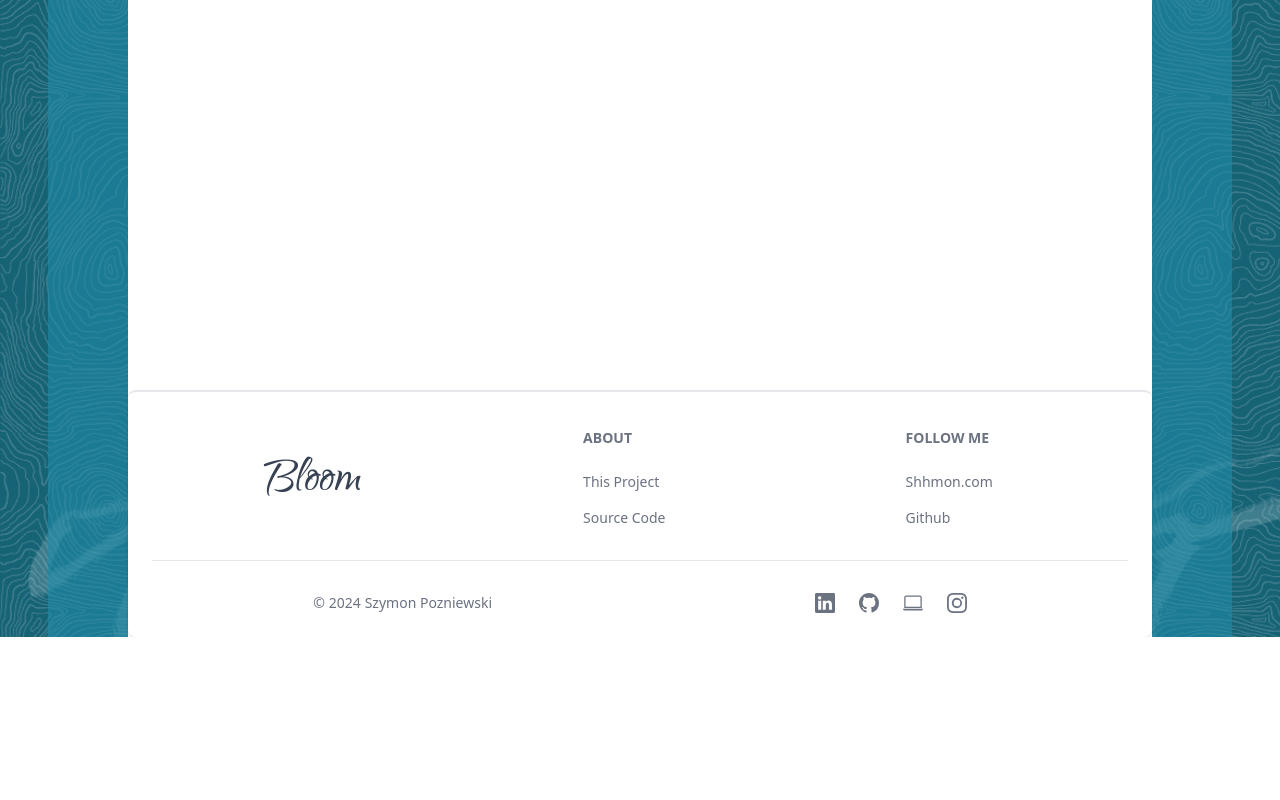
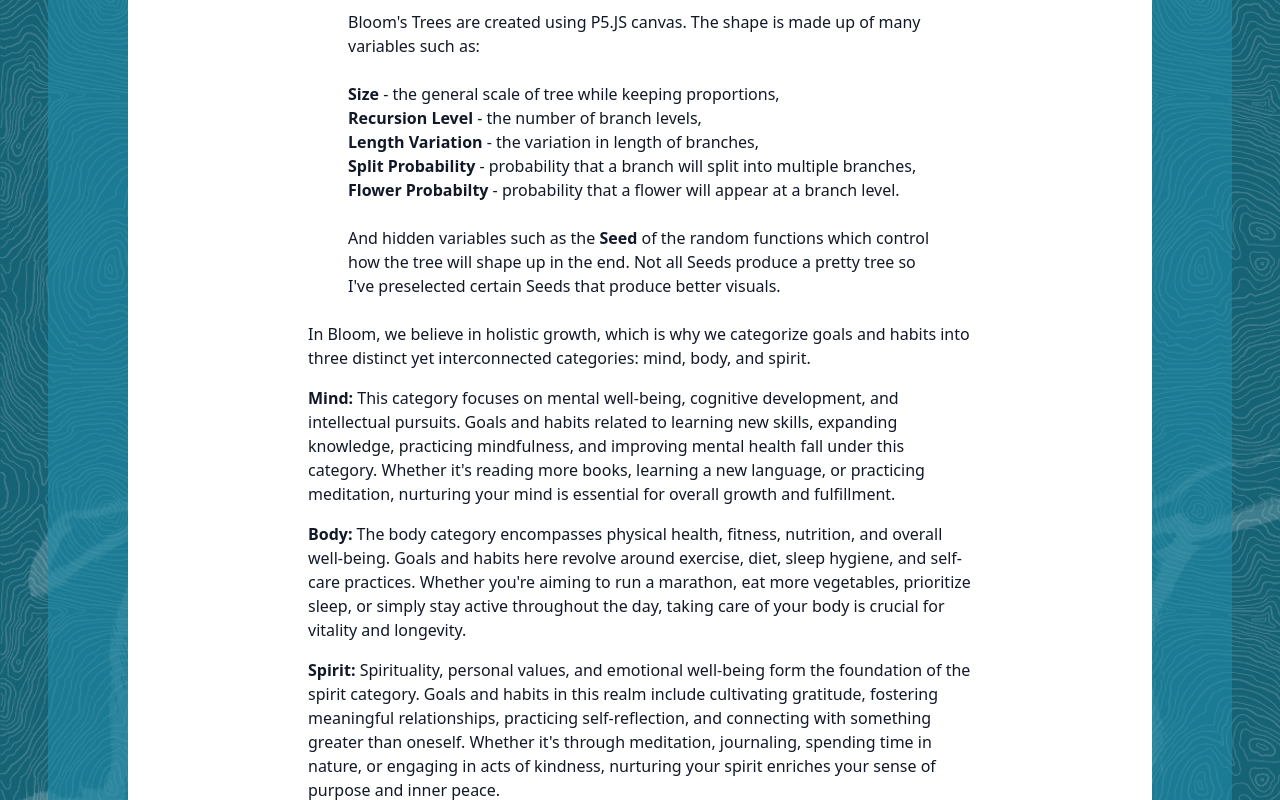
Before and after one commit to ShhmonDai/Bloom-V2---react-MERN, a React (Vite) app in the folder client/: page /about in a window 1280 px wide. Shown: the part 600-1400 px from the top of the page. Before the commit the page ends 1237 px from the top, so only its background shows below. Built offline with nearby package versions, Linux system fonts and the light colour scheme; no server answers.

Commit message:
visual changes to theme provider to adjust the width and content adjustment to about page

```diff
--- a/client/src/components/ThemeProvider.jsx
+++ b/client/src/components/ThemeProvider.jsx
@@ -5,8 +5,8 @@
   return (
     <div className={theme}>
       <div className=' text-gray-700 min-h-screen bg-[url("/backgroundGrid.png"),_url("/backgroundLines.png")] bg-[#176376] transition-colors duration-500'>
-        <div className="bg-[#208da8] bg-opacity-60  sm:mx-5 md:mx-12 2xl:mx-52">
-          <div className='bg-white dark:bg-opacity-70 dark:bg-[#132b31] md:mx-10 lg:mx-20 2xl:mx-52 transition-colors duration-500'>
+        <div className="bg-[#208da8] bg-opacity-60  sm:mx-5 md:mx-12 2xl:mx-[7%]">
+          <div className='bg-white dark:bg-opacity-70 dark:bg-[#132b31] md:mx-10 lg:mx-20 2xl:mx-[10%] transition-colors duration-500'>
             {children}
         </div>
           </div>
--- a/client/src/pages/About.jsx
+++ b/client/src/pages/About.jsx
@@ -21,6 +21,47 @@
               tree that grows with you as you accomplish your goals and habits
             </p>
 
+            <p className='text-left px-5 sm:px-10'>
+              Bloom's Trees are created using P5.JS canvas. The shape is made up of many variables such as: <br /> <br />
+              <b>Size</b> - the general scale of tree while keeping proportions, <br />
+              <b>Recursion Level</b> - the number of branch levels, <br />
+              <b>Length Variation</b> - the variation in length of branches, <br />
+              <b>Split Probability</b> - probability that a branch will split into multiple branches, <br />
+              <b>Flower Probabilty</b> - probability that a flower will appear at a branch level.<br /> <br />
+              And hidden variables such as the <b>Seed</b> of the random functions which control how the tree will shape up in the end.
+              Not all Seeds produce a pretty tree so I've preselected certain Seeds that produce better visuals.
+            </p>
+
+            <div className='text-left text-wrap break-words whitespace-pre-wrap flex flex-col gap-4'>
+
+              In Bloom, we believe in holistic growth, which is why we categorize goals and habits into three distinct
+              yet interconnected categories: mind, body, and spirit.
+
+              <p>
+                <b>Mind:</b> This category focuses on mental well-being, cognitive development, and intellectual pursuits.
+                Goals and habits related to learning new skills, expanding knowledge, practicing mindfulness, and
+                improving mental health fall under this category. Whether it's reading more books, learning a new language,
+                or practicing meditation, nurturing your mind is essential for overall growth and fulfillment.
+              </p>
+
+              <p>
+                <b>Body:</b> The body category encompasses physical health, fitness, nutrition, and overall well-being.
+                Goals and habits here revolve around exercise, diet, sleep hygiene, and self-care practices. Whether you're aiming
+                to run a marathon, eat more vegetables, prioritize sleep, or simply stay active throughout the day, taking care of
+                your body is crucial for vitality and longevity.
+              </p>
+
+              <p>
+                <b>Spirit:</b> Spirituality, personal values, and emotional well-being form the foundation of the spirit category.
+                Goals and habits in this realm include cultivating gratitude, fostering meaningful relationships, practicing self-reflection,
+                and connecting with something greater than oneself. Whether it's through meditation, journaling, spending time in nature,
+                or engaging in acts of kindness, nurturing your spirit enriches your sense of purpose and inner peace.
+              </p>
+
+              By categorizing goals and habits into mind, body, and spirit, Bloom empowers users to address all aspects of
+              their well-being and achieve balanced growth in their lives.
+            </div>
+
           </div>
         </div>
       </div>
```
